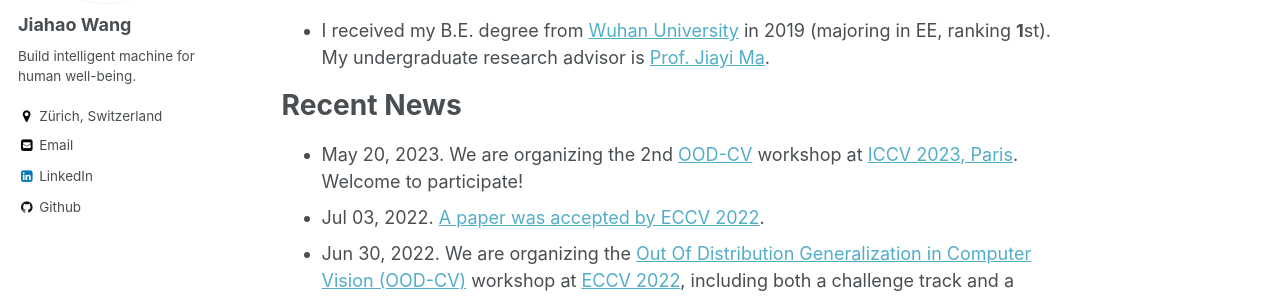
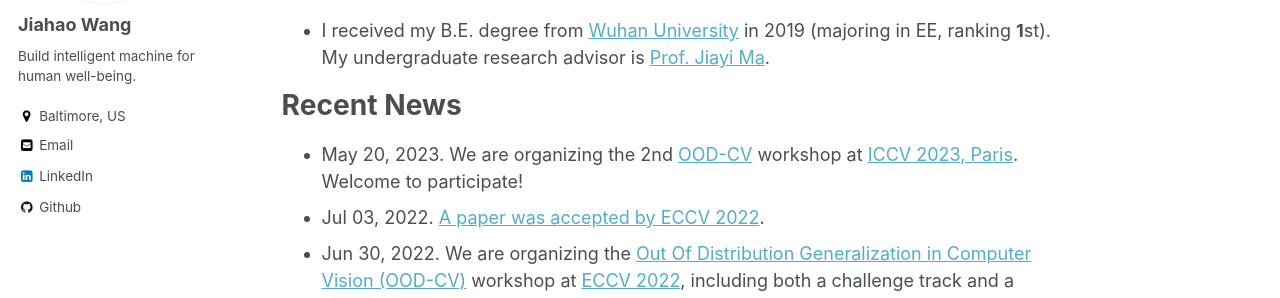
Before and after one commit to JiahaoPlus/JiahaoPlus.github.io, a Jekyll site: the page built from _pages/about.md, in a window 1280 px wide. Shown: the part 289-587 px from the top of the page. Built offline with Jekyll 4.4.1, drawn with Linux system fonts in a browser that asks for light colours.

Commit message:
update location

```diff
--- a/_config.yml
+++ b/_config.yml
@@ -10,7 +10,7 @@ locale                   : "en-US"
 title                    : "Jiahao Wang"
 title_separator          : "-"
 name                     : &name "Jiahao Wang"
-description              : &description "Candidate for Bachelor, EE, Wuhan University."
+description              : &description "CS PhD Student at JHU."
 url                      : https://JiahaoPlus.github.io # the base hostname & protocol for your site e.g. "https://mmistakes.github.io"
 baseurl                  : "" # the subpath of your site, e.g. "/blog"
 repository               : "JiahaoPlus/JiahaoPlus.github.io"
@@ -83,10 +83,10 @@ author:
   name             : "Jiahao Wang"
   avatar           : "bio-photo-0.jpg"
   bio              : "Build intelligent machine for human well-being."
-  location         : "Zürich, Switzerland"
+  location         : "Baltimore, US"
   employer         :
   googlescholar    :
-  email            : "jiahaowang616@gmail.com"
+  email            : "jiahaowg@gmail.com"
   uri              :
   bitbucket        :
   codepen          :
```
